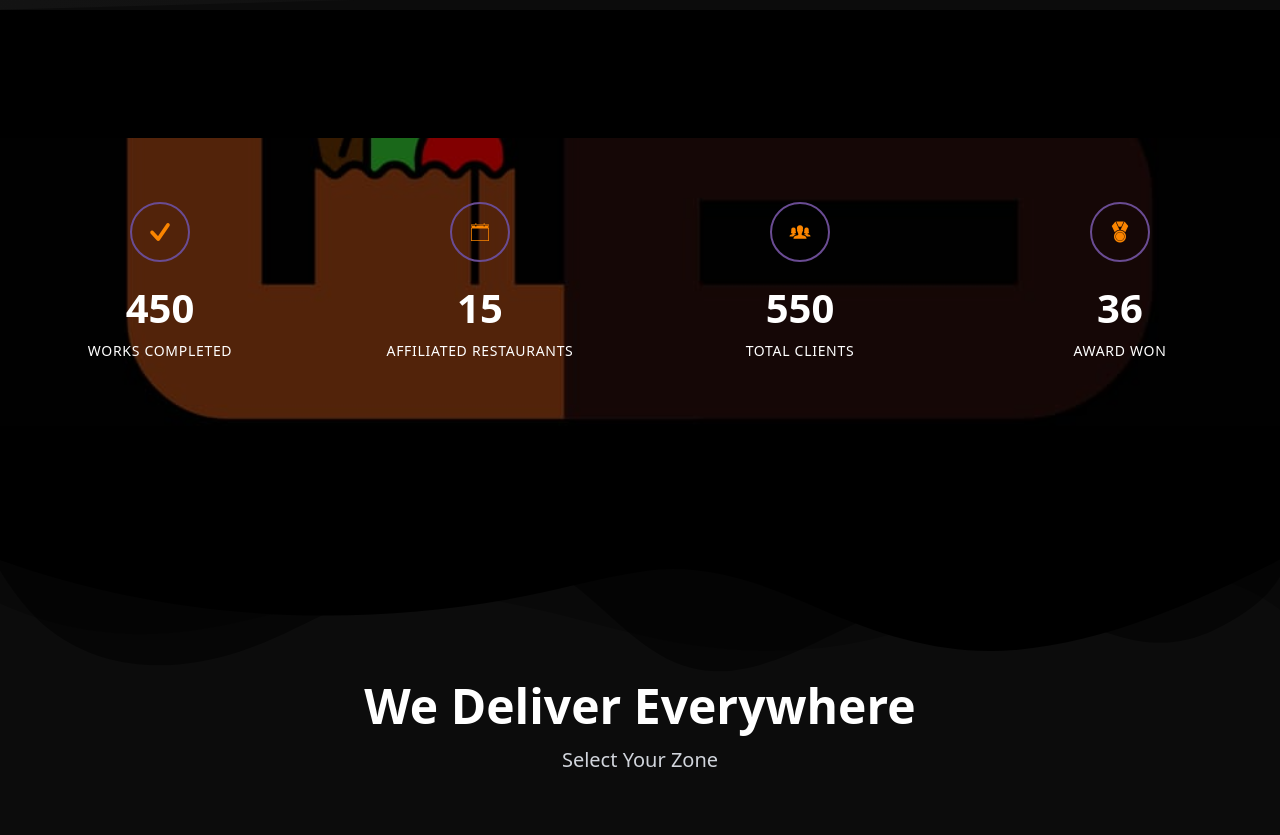
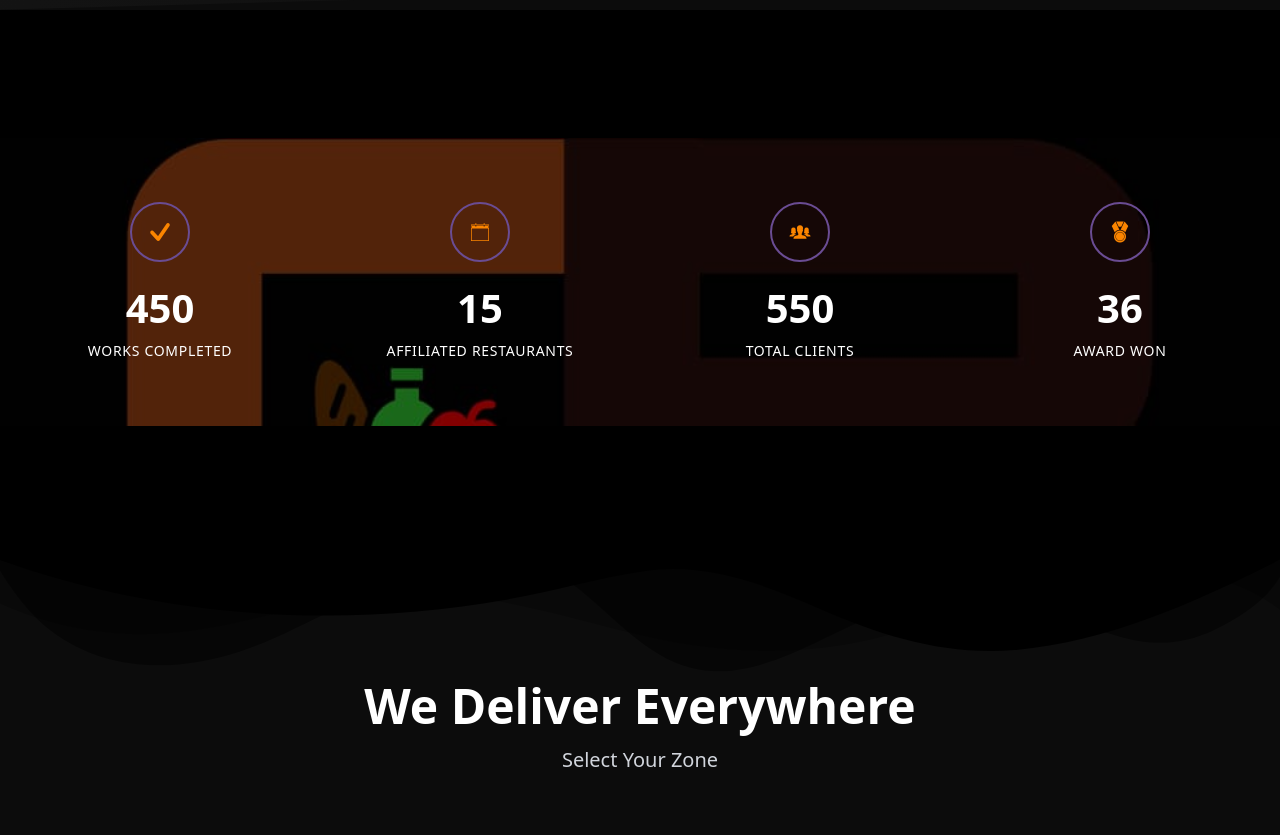
Before and after one commit to Oforjoseph/DailyBites-V2, a website: page index.html in a window 1280 px wide. Shown: the part 4640-5475 px from the top of the page. Drawn offline with nearby package versions, Linux system fonts and the light colour scheme.

```diff
--- a/index.html
+++ b/index.html
@@ -572,7 +572,7 @@
     <div
       class="relative py-16 bg-cover bg-center bg-fixed"
       style="background-image: url(img/dailybites.jpg);
-      background-position: center; background-size: cover;"
+      background-size: cover; background-position:top;"
     >
       <div
         class="absolute inset-0"
@@ -683,7 +683,7 @@
             <div class="group relative overflow-hidden rounded-3xl p-8 cursor-pointer transition-all duration-500 hover:scale-105"
                  style="background-image:url(img/outdelivery.webp);
             background-size: cover;
-            background-position:center;">
+            background-position: center;">
               <div class="absolute inset-0 bg-gradient-to-br from-transparent to-transparent group-hover:from-green-500/20 group-hover:to-transparent transition-all duration-500"></div>
               <div class="relative z-10">
                 <div class="mb-6">
```
